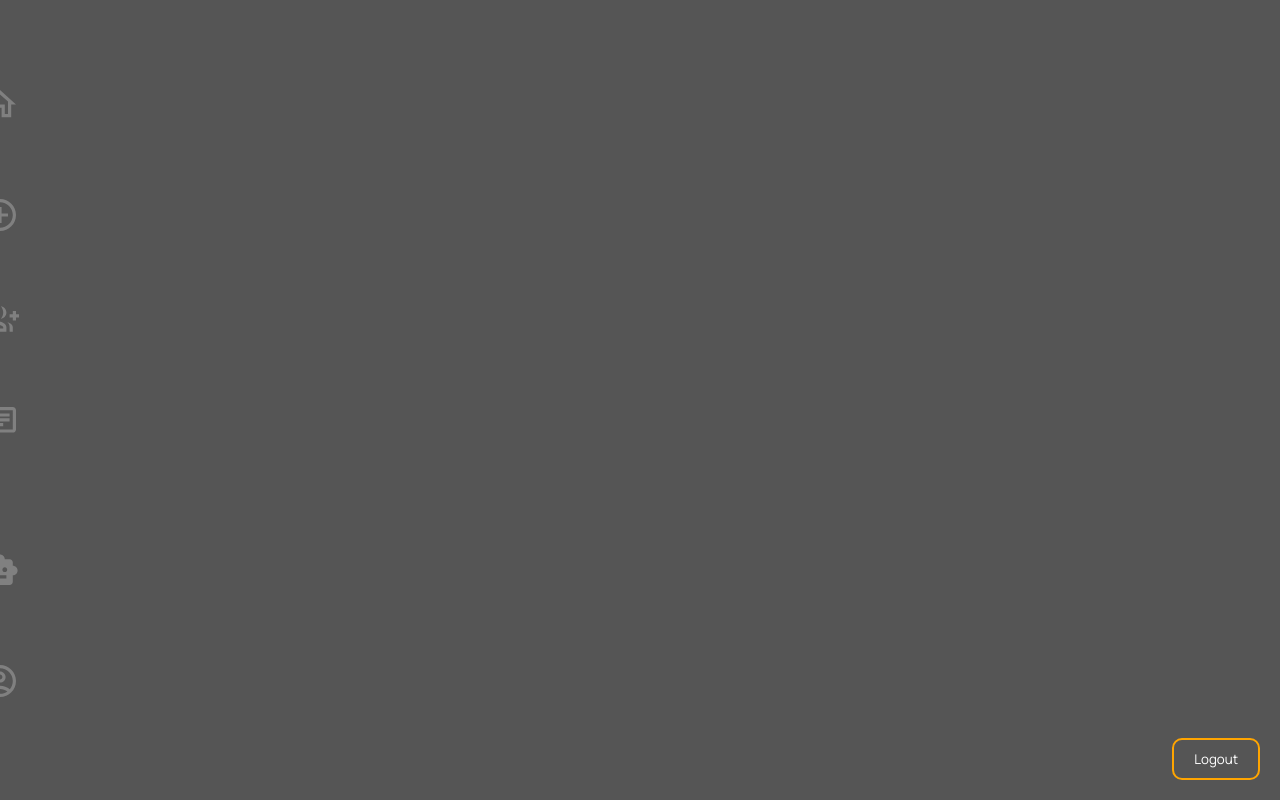
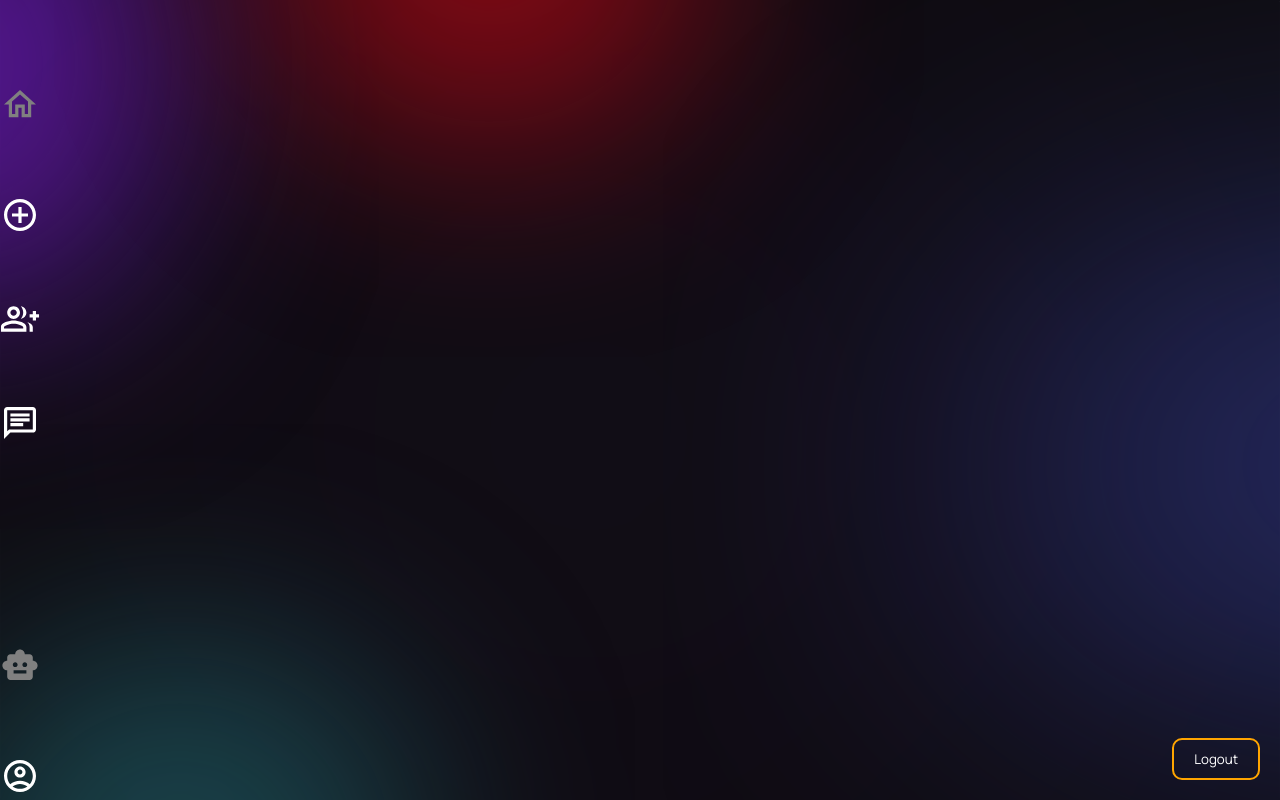
Before and after one commit to Swapnita06/Cortex, a React (Create React App) app in the folder frontend/: page /profile in a window 1280 px wide. Built offline with nearby package versions, Linux system fonts and the light colour scheme.

Commit message:
update added

```diff
--- a/frontend/src/pages/Profile.css
+++ b/frontend/src/pages/Profile.css
@@ -1,13 +1,8 @@
-/* .profile-container{
-  background: url('./background.svg') no-repeat center center fixed;
-  background-size: cover;
-  height: 100vh;
-} */
-
 .profile-page {
   display: flex;
   min-height: 100vh;
-  background-color: #0c0c0cb2;
+  background: url('./background.svg') no-repeat center center fixed;
+  background-size: cover;
   color: white;
   font-family: 'Manrope', sans-serif;
 }
@@ -20,7 +15,9 @@
 .icon-list .list {
   display: flex;
   flex-direction: column;
-  align-items: center;
+  justify-content: space-between;
+  height: 100vh;
+  position: fixed;
 }
 
 .icon-list .list1,
@@ -34,6 +31,7 @@
   display: flex;
   flex: 1;
   padding: 20px;
+  margin-left: 60px;
 }
 
 .profile-details {
@@ -102,6 +100,17 @@
   color: white;
 }
 
+.about-submit-btn,
+.about-edit-btn {
+  margin-top: 10px;
+  padding: 8px 16px;
+  background-color: orange;
+  border: none;
+  border-radius: 5px;
+  color: white;
+  cursor: pointer;
+}
+
 .custom-models-section h3 {
   font-weight: 400;
 }
--- a/frontend/src/pages/Profile.jsx
+++ b/frontend/src/pages/Profile.jsx
@@ -1,6 +1,6 @@
 import React, { useState, useEffect } from 'react';
 import { useAuth0 } from '@auth0/auth0-react';
-import { Link, useNavigate } from 'react-router-dom';
+import { Link } from 'react-router-dom';
 import axios from 'axios';
 import './Profile.css';
 import HomeOutlinedIcon from '@mui/icons-material/HomeOutlined';
@@ -16,11 +16,8 @@ const Profile = () => {
   const { user, isAuthenticated, logout } = useAuth0();
   const [apiKey, setApiKey] = useState('');
   const [about, setAbout] = useState('');
+  const [isEditing, setIsEditing] = useState(false);
   const [customModels, setCustomModels] = useState([]);
-
-  const handleApiKeyChange = (event) => {
-    setApiKey(event.target.value);
-  };
 
   useEffect(() => {
     if (isAuthenticated) {
@@ -38,8 +35,22 @@ const Profile = () => {
       });
   };
 
+  const handleApiKeyChange = (event) => {
+    setApiKey(event.target.value);
+  };
+
   const handleAboutChange = (event) => {
     setAbout(event.target.value);
+  };
+
+  const handleSubmit = () => {
+    setIsEditing(false);
+    toast.success('About section updated successfully!');
+    // Save the about section to the server or database here
+  };
+
+  const handleEdit = () => {
+    setIsEditing(true);
   };
 
   const handleLogout = () => {
@@ -52,7 +63,7 @@ const Profile = () => {
       <nav>
         <ul className="icon-list">
           <div className="list">
-            <div className="list1" style={{ color: "gray", position: "fixed" }}>
+            <div className="list1">
               <li>
                 <Link to="/home">
                   <HomeOutlinedIcon sx={{ width: "40px", color: "gray", '&:hover': { color: 'white' } }} />
@@ -68,7 +79,7 @@ const Profile = () => {
                 <ChatOutlinedIcon />
               </li>
             </div>
-            <div className="list2" style={{ color: "gray", marginTop: "530px", position: "fixed" }}>
+            <div className="list2">
               <li>
                 <Link to="/playground">
                   <SmartToyIcon sx={{ color: "gray", '&:hover': { color: 'white' } }} />
@@ -110,11 +121,21 @@ const Profile = () => {
             <div className='profile-right'>
               <div className='about-section'>
                 <h3>About</h3>
-                <textarea
-                  value={about}
-                  onChange={handleAboutChange}
-                  placeholder="Tell us about yourself..."
-                />
+                {isEditing ? (
+                  <div>
+                    <textarea
+                      value={about}
+                      onChange={handleAboutChange}
+                      placeholder="Tell us about yourself..."
+                    />
+                    <button className='about-submit-btn' onClick={handleSubmit}>Submit</button>
+                  </div>
+                ) : (
+                  <div>
+                    <p>{about}</p>
+                    <button className='about-edit-btn' onClick={handleEdit}>Edit</button>
+                  </div>
+                )}
               </div>
               <div className='custom-models-section'>
                 <h3>Your Custom Models</h3>
```
